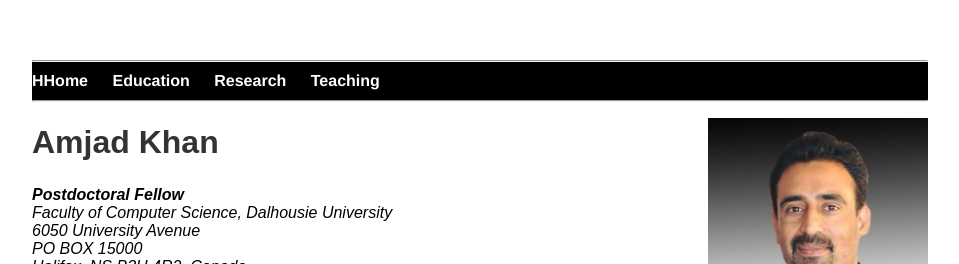
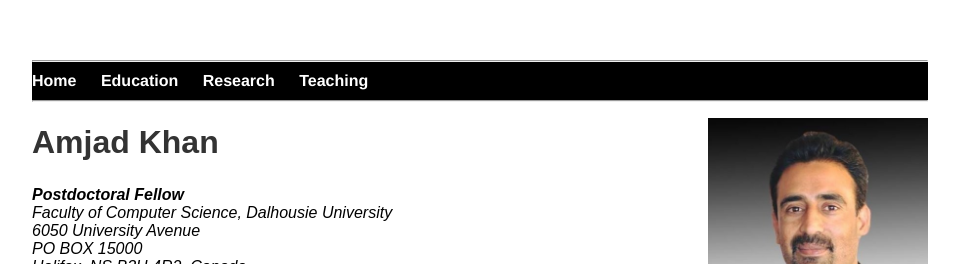
Before and after one commit to MathBioInfo/amjadkhan, a Jekyll site: the page index.html, which Jekyll copies as it is, in a window 1280 px wide. Shown: the top 264 px of the page, without its empty margins (160-1119 px from the left). Built offline with Jekyll 4.4.1, drawn with Linux system fonts in a browser that asks for light colours.

Commit message:
Update index.html

```diff
--- a/index.html
+++ b/index.html
@@ -15,10 +15,10 @@
 
 	<body>
                <nav style="background-color:black;">
-	        <div>
+
 		<ul>
 			<hr >
-        		<li><a href="" style="color: white">   HHome</a></li>
+        		<li><a href="" style="color: white">   Home</a></li>
 	        	<li ><a href="Education/index.html" style="color: white">Education</a></li>
         		<li ><a href="Research/index.html" style="color: white">Research</a></li>
         		<li ><a href="Teaching/index.html" style="color: white">Teaching</a></li>
@@ -26,7 +26,7 @@
 			<link rel="stylesheet" type="text/css" href="/css/main.css">
 			<hr>
 		</ul>
-		</div>
+
 		</nav>
 		<img src="images/Amjad.jfif" style="float: right; width: 220px; margin-left: 15px;">
 		<div class="container">
```
